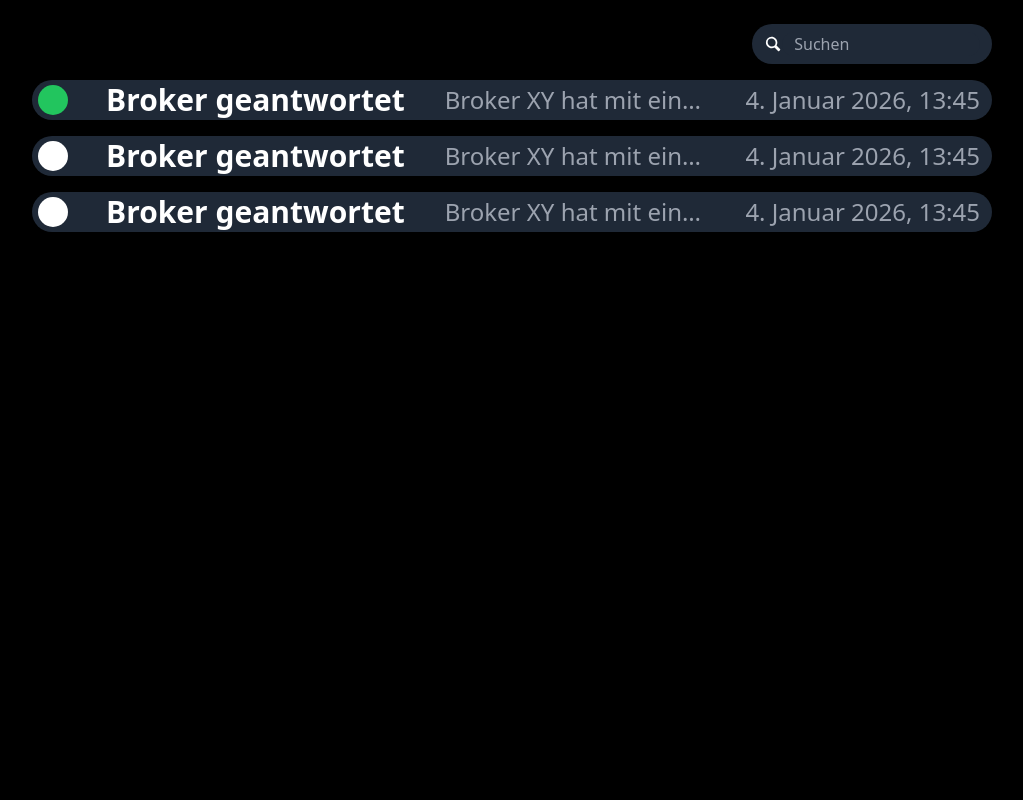
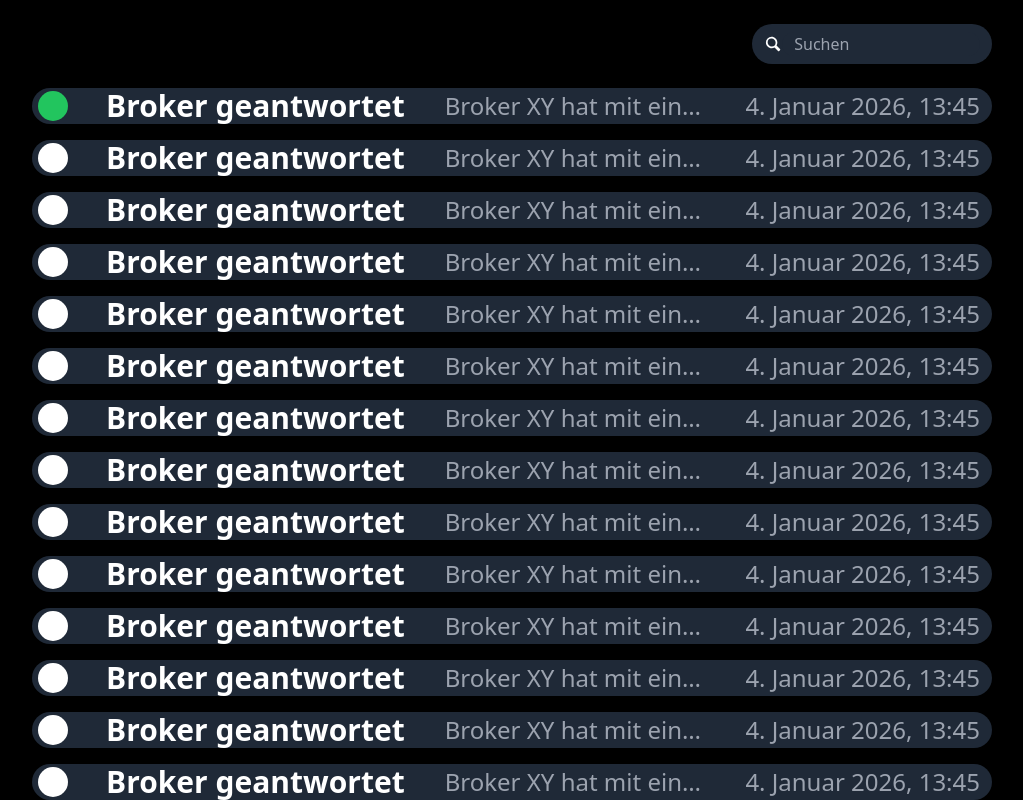
Before and after one commit to BRlCKY/incogni-clone, a React (Vite) app: page /logs in a window 1280 px wide. Shown: the whole page, without its empty margins (128-1151 px from the left). Built offline with nearby package versions, Linux system fonts and the light colour scheme; the HTML template or start-up script is replaced by a standard one.

Commit message:
add scrollability

```diff
--- a/src/components/view_log/ListComp.tsx
+++ b/src/components/view_log/ListComp.tsx
@@ -9,8 +9,6 @@ type ListCompProps = {
     circleColor?: string
     perimeter?: number;
 }
-
-// TODO: Scrollbox
 
 const ListComp = ({ title, text2, text3, circleColor, perimeter }: ListCompProps) => {
 
--- a/src/components/view_log/LogPage.tsx
+++ b/src/components/view_log/LogPage.tsx
@@ -3,14 +3,50 @@ import SearchbarComp from "./SearchbarComp";
 
 const LogPage = () => {
     return (
-        <div className="min-h-screen flex flex-col">
-            <div className="flex-1 flex flex-col items-center gap-4 mt-6">
+        <div className="h-screen flex flex-col">
+            <div className="flex justify-end w-3/4 mt-6 mx-auto flex-shrink-0">
+                <SearchbarComp />
+            </div>
 
-                <div className="flex justify-end w-3/4">
-                    <SearchbarComp />
-                </div>
-
+            <div className="flex-1 overflow-y-auto flex flex-col items-center gap-4 mt-6">
                 <ListComp title="Broker geantwortet" text2="Broker XY hat mit einer Bestätigung geddddddddddddddddddddddddddantwortet. Deine ..." text3="4. Januar 2026, 13:45" circleColor="bg-green-500" />
+                <ListComp title="Broker geantwortet" text2="Broker XY hat mit einer Bestätigung geantwortet. Deine ..." text3="4. Januar 2026, 13:45"/>
+                <ListComp title="Broker geantwortet" text2="Broker XY hat mit einer Bestätigung geantwortet. Deine ..." text3="4. Januar 2026, 13:45"/>
+                <ListComp title="Broker geantwortet" text2="Broker XY hat mit einer Bestätigung geantwortet. Deine ..." text3="4. Januar 2026, 13:45"/>
+                <ListComp title="Broker geantwortet" text2="Broker XY hat mit einer Bestätigung geantwortet. Deine ..." text3="4. Januar 2026, 13:45"/>
+                <ListComp title="Broker geantwortet" text2="Broker XY hat mit einer Bestätigung geantwortet. Deine ..." text3="4. Januar 2026, 13:45"/>
+                <ListComp title="Broker geantwortet" text2="Broker XY hat mit einer Bestätigung geantwortet. Deine ..." text3="4. Januar 2026, 13:45"/>
+                <ListComp title="Broker geantwortet" text2="Broker XY hat mit einer Bestätigung geantwortet. Deine ..." text3="4. Januar 2026, 13:45"/>
+                <ListComp title="Broker geantwortet" text2="Broker XY hat mit einer Bestätigung geantwortet. Deine ..." text3="4. Januar 2026, 13:45"/>
+                <ListComp title="Broker geantwortet" text2="Broker XY hat mit einer Bestätigung geantwortet. Deine ..." text3="4. Januar 2026, 13:45"/>
+                <ListComp title="Broker geantwortet" text2="Broker XY hat mit einer Bestätigung geantwortet. Deine ..." text3="4. Januar 2026, 13:45"/>
+                <ListComp title="Broker geantwortet" text2="Broker XY hat mit einer Bestätigung geantwortet. Deine ..." text3="4. Januar 2026, 13:45"/>
+                <ListComp title="Broker geantwortet" text2="Broker XY hat mit einer Bestätigung geantwortet. Deine ..." text3="4. Januar 2026, 13:45"/>
+                <ListComp title="Broker geantwortet" text2="Broker XY hat mit einer Bestätigung geantwortet. Deine ..." text3="4. Januar 2026, 13:45"/>
+                <ListComp title="Broker geantwortet" text2="Broker XY hat mit einer Bestätigung geantwortet. Deine ..." text3="4. Januar 2026, 13:45"/>
+                <ListComp title="Broker geantwortet" text2="Broker XY hat mit einer Bestätigung geantwortet. Deine ..." text3="4. Januar 2026, 13:45"/>
+                <ListComp title="Broker geantwortet" text2="Broker XY hat mit einer Bestätigung geantwortet. Deine ..." text3="4. Januar 2026, 13:45"/>
+                <ListComp title="Broker geantwortet" text2="Broker XY hat mit einer Bestätigung geantwortet. Deine ..." text3="4. Januar 2026, 13:45"/>
+                <ListComp title="Broker geantwortet" text2="Broker XY hat mit einer Bestätigung geantwortet. Deine ..." text3="4. Januar 2026, 13:45"/>
+                <ListComp title="Broker geantwortet" text2="Broker XY hat mit einer Bestätigung geantwortet. Deine ..." text3="4. Januar 2026, 13:45"/>
+                <ListComp title="Broker geantwortet" text2="Broker XY hat mit einer Bestätigung geantwortet. Deine ..." text3="4. Januar 2026, 13:45"/>
+                <ListComp title="Broker geantwortet" text2="Broker XY hat mit einer Bestätigung geantwortet. Deine ..." text3="4. Januar 2026, 13:45"/>
+                <ListComp title="Broker geantwortet" text2="Broker XY hat mit einer Bestätigung geantwortet. Deine ..." text3="4. Januar 2026, 13:45"/>
+                <ListComp title="Broker geantwortet" text2="Broker XY hat mit einer Bestätigung geantwortet. Deine ..." text3="4. Januar 2026, 13:45"/>
+                <ListComp title="Broker geantwortet" text2="Broker XY hat mit einer Bestätigung geantwortet. Deine ..." text3="4. Januar 2026, 13:45"/>
+                <ListComp title="Broker geantwortet" text2="Broker XY hat mit einer Bestätigung geantwortet. Deine ..." text3="4. Januar 2026, 13:45"/>
+                <ListComp title="Broker geantwortet" text2="Broker XY hat mit einer Bestätigung geantwortet. Deine ..." text3="4. Januar 2026, 13:45"/>
+                <ListComp title="Broker geantwortet" text2="Broker XY hat mit einer Bestätigung geantwortet. Deine ..." text3="4. Januar 2026, 13:45"/>
+                <ListComp title="Broker geantwortet" text2="Broker XY hat mit einer Bestätigung geantwortet. Deine ..." text3="4. Januar 2026, 13:45"/>
+                <ListComp title="Broker geantwortet" text2="Broker XY hat mit einer Bestätigung geantwortet. Deine ..." text3="4. Januar 2026, 13:45"/>
+                <ListComp title="Broker geantwortet" text2="Broker XY hat mit einer Bestätigung geantwortet. Deine ..." text3="4. Januar 2026, 13:45"/>
+                <ListComp title="Broker geantwortet" text2="Broker XY hat mit einer Bestätigung geantwortet. Deine ..." text3="4. Januar 2026, 13:45"/>
+                <ListComp title="Broker geantwortet" text2="Broker XY hat mit einer Bestätigung geantwortet. Deine ..." text3="4. Januar 2026, 13:45"/>
+                <ListComp title="Broker geantwortet" text2="Broker XY hat mit einer Bestätigung geantwortet. Deine ..." text3="4. Januar 2026, 13:45"/>
+                <ListComp title="Broker geantwortet" text2="Broker XY hat mit einer Bestätigung geantwortet. Deine ..." text3="4. Januar 2026, 13:45"/>
+                <ListComp title="Broker geantwortet" text2="Broker XY hat mit einer Bestätigung geantwortet. Deine ..." text3="4. Januar 2026, 13:45"/>
+                <ListComp title="Broker geantwortet" text2="Broker XY hat mit einer Bestätigung geantwortet. Deine ..." text3="4. Januar 2026, 13:45"/>
+                <ListComp title="Broker geantwortet" text2="Broker XY hat mit einer Bestätigung geantwortet. Deine ..." text3="4. Januar 2026, 13:45"/>
                 <ListComp title="Broker geantwortet" text2="Broker XY hat mit einer Bestätigung geantwortet. Deine ..." text3="4. Januar 2026, 13:45"/>
                 <ListComp title="Broker geantwortet" text2="Broker XY hat mit einer Bestätigung geantwortet. Deine ..." text3="4. Januar 2026, 13:45"/>
             </div>
```
